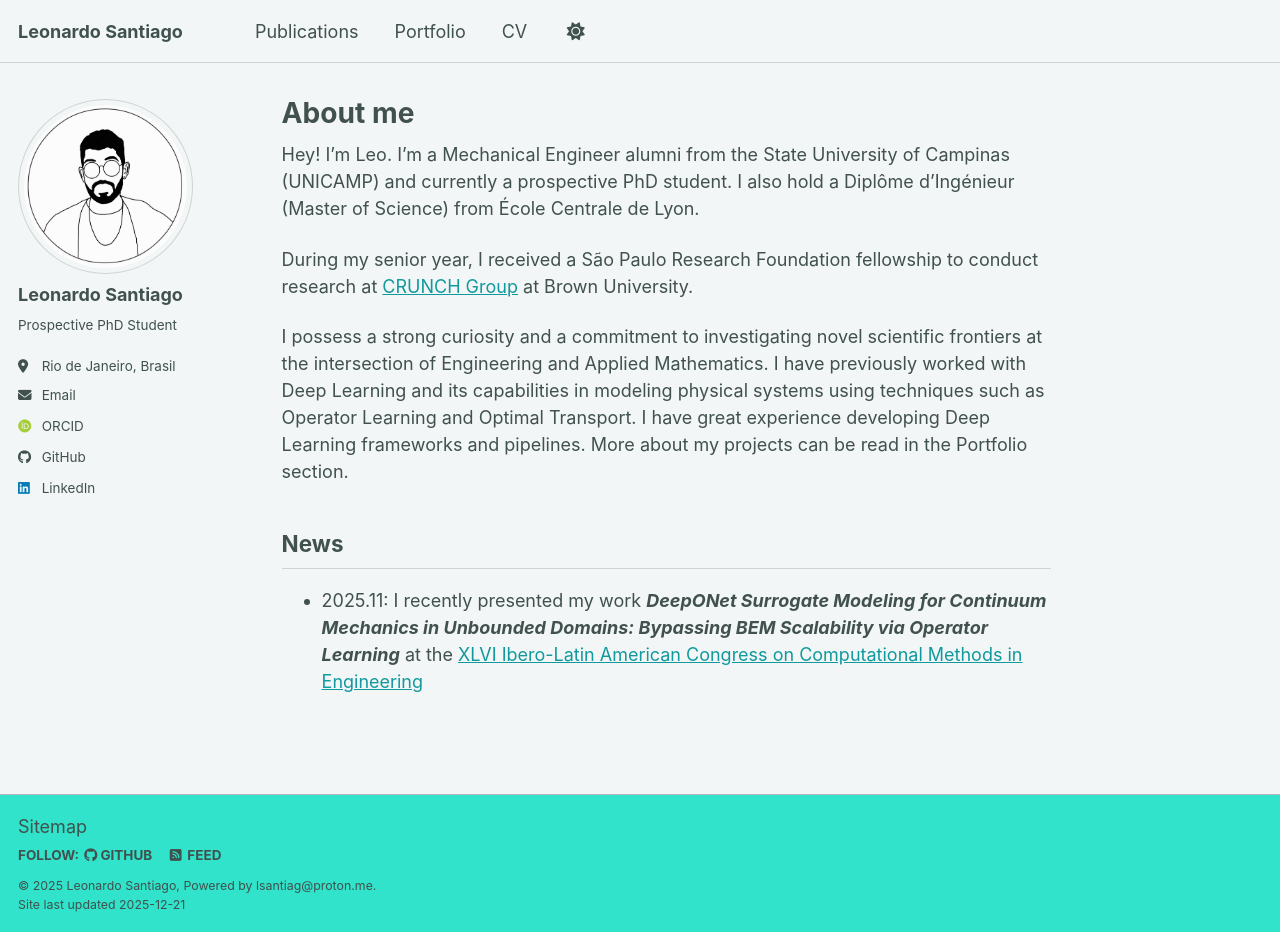
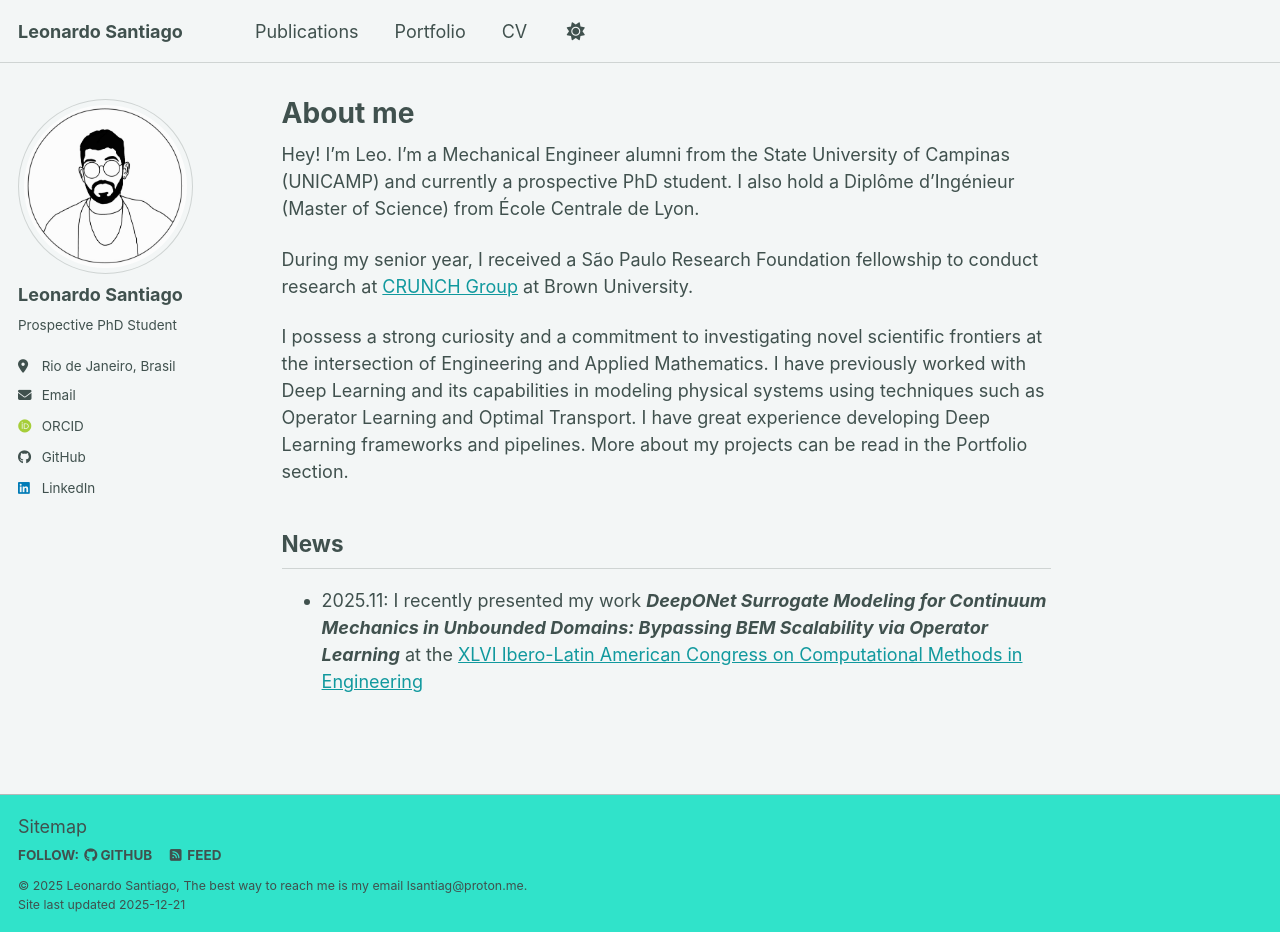
Before and after one commit to lsantiago-s/lsantiago-s.github.io, a Jekyll site: the page built from _pages/about.md, in a window 1280 px wide and 932 px high. Built offline with Jekyll 4.4.1, drawn with Linux system fonts in a browser that asks for light colours; some web fonts are replaced; a script bundle is joined from its source files by our own code; library files that are not in the unit come from our copies.

Commit message:
Update ui-text.yml

```diff
--- a/_data/ui-text.yml
+++ b/_data/ui-text.yml
@@ -23,7 +23,7 @@
   related_label              : "You May Also Enjoy"
   follow_label               : "Follow:"
   feed_label                 : "Feed"
-  powered_by                 : "Powered by"
+  powered_by                 :
   website_label              : "Website"
   email_label                : "Email"
   recent_posts               : "Recent Posts"
```
